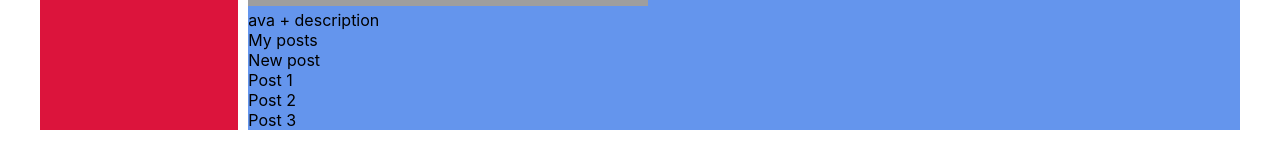
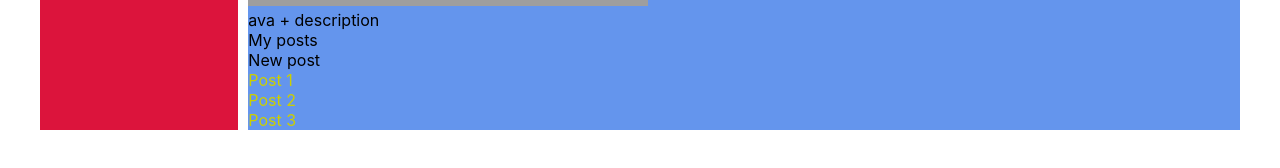
Before and after one commit to Kliapwnz/samuray, a React (Create React App) app: page / in a window 1280 px wide. Shown: the part 364-532 px from the top of the page. Built offline with nearby package versions, Linux system fonts and the light colour scheme; grey boxes are pictures that could not be loaded.

Commit message:
new color for posts

```diff
--- a/src/components/Profile.module.css
+++ b/src/components/Profile.module.css
@@ -3,3 +3,7 @@
     grid-area: c;
     background-color: cornflowerblue;
 }
+
+.item {
+    color: #cccf00;
+}
--- a/src/components/Profile.tsx
+++ b/src/components/Profile.tsx
@@ -16,9 +16,9 @@ export const Profile = () => {
                 <div>New post</div>
             </div>
             <div>
-                <div>Post 1</div>
-                <div>Post 2</div>
-                <div>Post 3</div>
+                <div className={n.item}>Post 1</div>
+                <div className={n.item}>Post 2</div>
+                <div className={n.item}>Post 3</div>
             </div>
         </div>
     );
```
